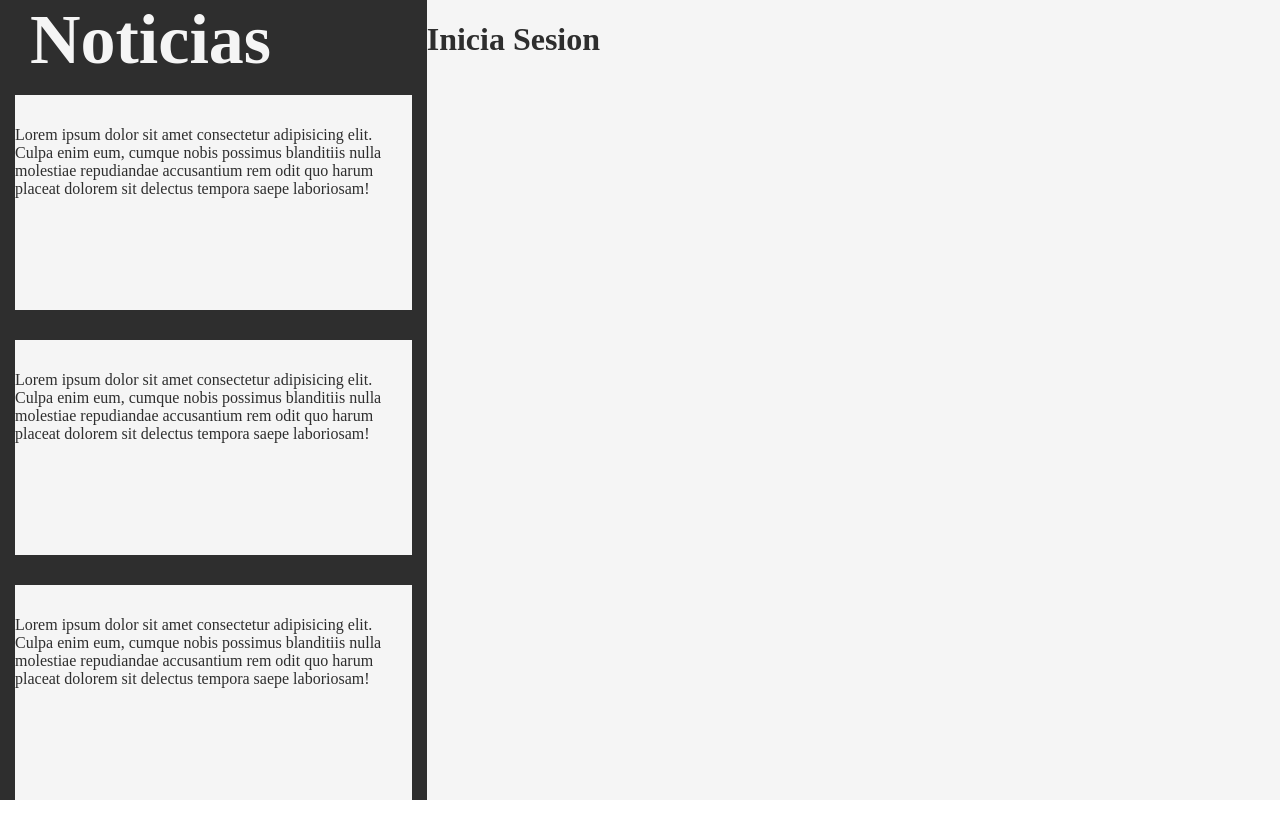
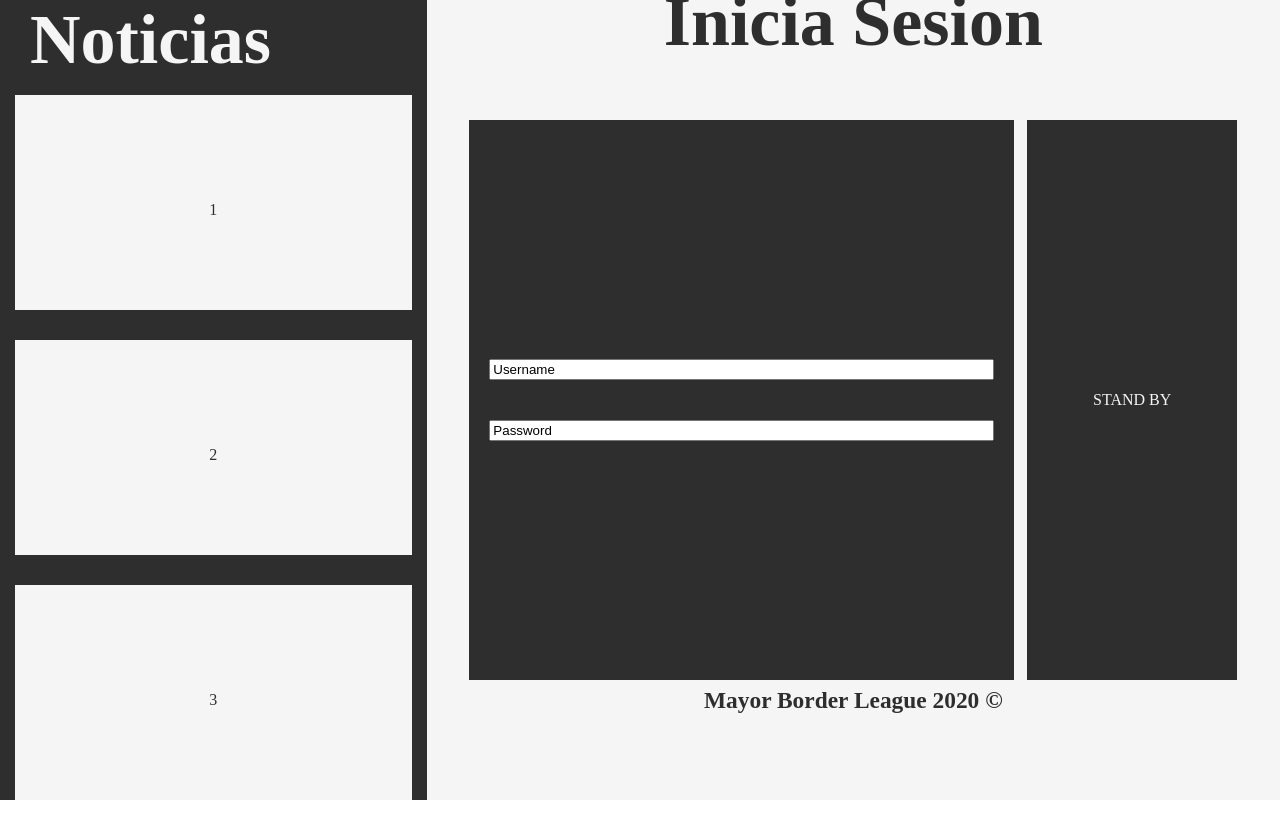
Before and after one commit to olavskoo/log-in-page, a plain HTML site: page log in/index.html in a window 1280 px wide. Drawn offline with Linux system fonts and the light colour scheme.

Commit message:
fetch
2nd fetch

```diff
--- a/log in/CSS/index.css
+++ b/log in/CSS/index.css
@@ -1,3 +1,4 @@
+/* MAIN */
 body {
   height: 100vh;
   width: 100vw;
@@ -11,34 +12,92 @@ body {
   width: 100vw;
 }
 
+/* RIGHT */
 .right {
   background-color: #2e2e2e;
   color: #f5f5f5;
   width: 50vw;
-}
-.left {
-  background-color: #f5f5f5;
-  color: #2e2e2e;
-  width: 100vw;
 }
 .right-container {
   display: flex;
   flex-direction: column;
   justify-items: center;
 }
+.title-right {
+  display: flex;
+  height: 10vh;
+  align-items: center;
+}
+.N {
+  margin-left: 30px;
+  font-size: 70px;
+}
 .new {
+  display: flex;
+  justify-content: center;
+  align-items: center;
   height: 25vh;
   margin: 15px;
   padding-top: 15px;
   color: #2e2e2e;
   background-color: #f5f5f5;
 }
-.title-right {
+
+/* LEFT */
+.left {
   display: flex;
-  height: 10vh;
+  flex-direction: column;
+  background-color: #f5f5f5;
+  color: #2e2e2e;
+  width: 100vw;
+}
+.left-title {
+  display: flex;
+  align-items: flex-end;
+  justify-content: center;
+  height: 15vh;
+}
+.IS {
+  width: auto;
+  font-size: 70px;
+}
+.left-container {
+  display: flex;
+  width: 60vw;
+  height: 70vh;
+  justify-self: center;
+  align-self: center;
+  background-color: #2e2e2e;
+  color: #f5f5f5;
+}
+.left-footer {
+  display: flex;
+  justify-content: center;
+  align-items: center;
+  height: 5vh;
+  font-size: 20px;
+}
+.line {
+  width: 3vh;
+  background-color: #f5f5f5;
+}
+
+/* LOG IN */
+.login {
+  display: flex;
+  flex-direction: column;
+  justify-content: center;
+  align-items: center;
+  width: 70vh;
+}
+input {
+  margin: 20px;
+}
+
+/*SING IN */
+.singin {
+  display: flex;
+  width: 50vh;
+  justify-content: center;
   align-items: center;
 }
-h2 {
-  margin-left: 30px;
-  font-size: 70px;
-}
--- a/log in/index.html
+++ b/log in/index.html
@@ -10,37 +10,61 @@
     <div class="container">
       <div class="right">
         <div class="title-right">
-          <h2>Noticias</h2>
+          <h2 class="N">Noticias</h2>
         </div>
         <div class="right-container">
           <div class="new">
             <p>
-              Lorem ipsum dolor sit amet consectetur adipisicing elit. Culpa
-              enim eum, cumque nobis possimus blanditiis nulla molestiae
-              repudiandae accusantium rem odit quo harum placeat dolorem sit
-              delectus tempora saepe laboriosam!
+              1
             </p>
           </div>
           <div class="new">
             <p>
-              Lorem ipsum dolor sit amet consectetur adipisicing elit. Culpa
-              enim eum, cumque nobis possimus blanditiis nulla molestiae
-              repudiandae accusantium rem odit quo harum placeat dolorem sit
-              delectus tempora saepe laboriosam!
+              2
             </p>
           </div>
           <div class="new">
             <p>
-              Lorem ipsum dolor sit amet consectetur adipisicing elit. Culpa
-              enim eum, cumque nobis possimus blanditiis nulla molestiae
-              repudiandae accusantium rem odit quo harum placeat dolorem sit
-              delectus tempora saepe laboriosam!
+              3
             </p>
           </div>
         </div>
       </div>
       <div class="left">
-        <h1>Inicia Sesion</h1>
+        <div class="left-title">
+          <h2 class="IS">Inicia Sesion</h2>
+        </div>
+        <div class="left-container">
+          <div class="login">
+            <div class="name">
+              <input
+                type="text"
+                size="60"
+                maxlength="30"
+                value="Username"
+                name="User"
+              />
+            </div>
+            <div class="pass">
+              <input
+                type="text"
+                size="60"
+                maxlength="30"
+                value="Password"
+                name="Pass"
+              />
+            </div>
+          </div>
+          <div class="line">
+            <p>1</p>
+          </div>
+          <div class="singin">
+            <p>STAND BY</p>
+          </div>
+        </div>
+        <div class="left-footer">
+          <h3>Mayor Border League 2020 &copy</h3>
+        </div>
       </div>
     </div>
   </body>
```
